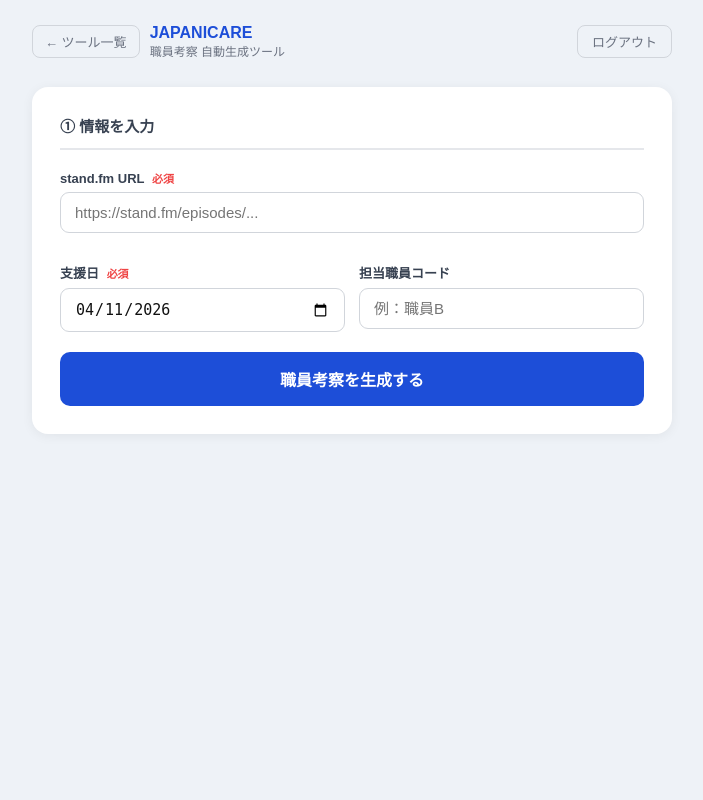
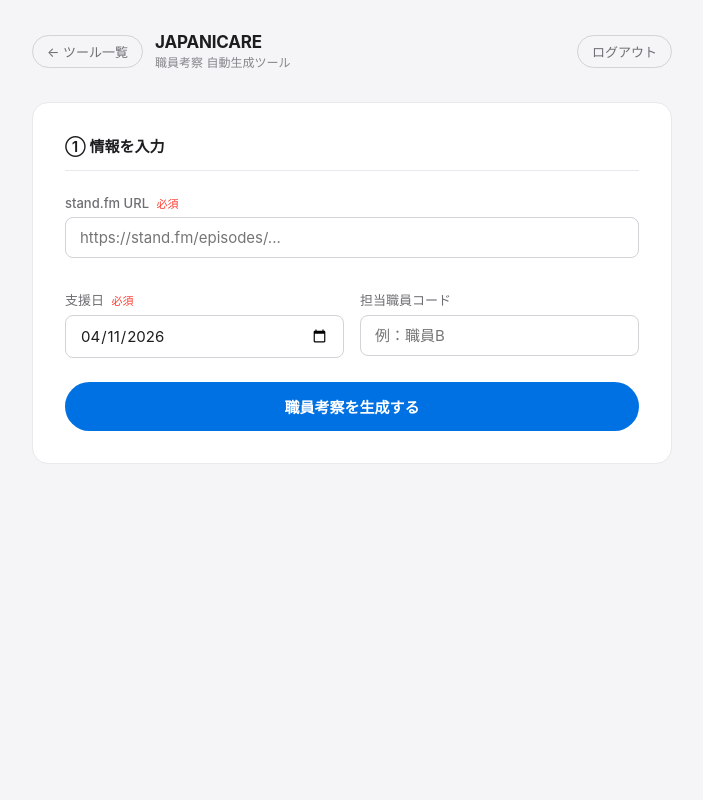
Before and after one commit to zitenweb-beep/japanicare-tools, a Flask app: page /kansan in a window 1280 px wide. Shown: the whole page, without its empty margins (288-991 px from the left). Run offline with Flask 3, Linux system fonts and the light colour scheme; the visitor is signed in with stand-in values (Sample User, id 1).

Commit message:
Add files via upload

```diff
--- a/templates/kansan.html
+++ b/templates/kansan.html
@@ -7,169 +7,193 @@
   <style>
     *, *::before, *::after { box-sizing: border-box; margin: 0; padding: 0; }
     body {
-      font-family: 'Hiragino Kaku Gothic ProN', 'Hiragino Sans', 'Meiryo', sans-serif;
-      background: #eef2f7;
+      font-family: -apple-system, BlinkMacSystemFont, "Hiragino Sans", "Hiragino Kaku Gothic ProN", "Noto Sans JP", sans-serif;
+      background: #F5F5F7;
       min-height: 100vh;
-      padding: 24px 16px 60px;
-      color: #111827;
+      padding: 32px 16px 80px;
+      color: #1D1D1F;
+      -webkit-font-smoothing: antialiased;
     }
 
     header {
       display: flex; align-items: center;
       justify-content: space-between;
-      max-width: 640px; margin: 0 auto 28px;
+      max-width: 640px; margin: 0 auto 32px;
     }
-    .header-left { display: flex; align-items: center; gap: 10px; }
+    .header-left { display: flex; align-items: center; gap: 12px; }
     .back {
-      font-size: 13px; color: #6b7280;
-      text-decoration: none; padding: 6px 12px;
-      border: 1px solid #d1d5db; border-radius: 8px;
+      font-size: 13px; color: #6E6E73;
+      text-decoration: none; padding: 6px 14px;
+      border: 1px solid #D2D2D7; border-radius: 9999px;
+      transition: all 150ms cubic-bezier(0.25, 0.1, 0.25, 1);
     }
-    .back:hover { background: #f3f4f6; }
-    .brand     { font-size: 16px; font-weight: 800; color: #1d4ed8; }
-    .brand-sub { font-size: 12px; color: #6b7280; }
+    .back:hover { background: #FFFFFF; }
+    .brand     { font-size: 17px; font-weight: 700; color: #1D1D1F; letter-spacing: -0.01em; }
+    .brand-sub { font-size: 12px; color: #86868B; margin-top: 1px; }
     .logout {
-      font-size: 13px; color: #6b7280; text-decoration: none;
-      padding: 6px 14px; border: 1px solid #d1d5db; border-radius: 8px;
+      font-size: 13px; color: #6E6E73; text-decoration: none;
+      padding: 6px 14px; border: 1px solid #D2D2D7; border-radius: 9999px;
+      transition: all 150ms cubic-bezier(0.25, 0.1, 0.25, 1);
     }
-    .logout:hover { background: #f3f4f6; }
+    .logout:hover { background: #FFFFFF; }
 
     .card {
-      background: #fff; border-radius: 16px; padding: 28px;
-      max-width: 640px; margin: 0 auto 20px;
-      box-shadow: 0 2px 12px rgba(0,0,0,0.06);
+      background: #FFFFFF; border-radius: 16px; padding: 32px;
+      max-width: 640px; margin: 0 auto 24px;
+      border: 1px solid #E8E8ED;
     }
     .card-title {
-      font-size: 15px; font-weight: 700; color: #374151;
-      margin-bottom: 20px; padding-bottom: 12px;
-      border-bottom: 2px solid #e5e7eb;
+      font-size: 15px; font-weight: 600; color: #1D1D1F;
+      margin-bottom: 24px; padding-bottom: 14px;
+      border-bottom: 1px solid #E8E8ED;
     }
 
-    .form-row { display: grid; grid-template-columns: 1fr 1fr; gap: 14px; }
+    .form-row { display: grid; grid-template-columns: 1fr 1fr; gap: 16px; }
     @media(max-width: 480px) { .form-row { grid-template-columns: 1fr; } }
     .form-group { margin-bottom: 16px; }
     .form-group.full { grid-column: 1 / -1; }
     label {
-      display: block; font-size: 13px; font-weight: 600;
-      color: #374151; margin-bottom: 6px;
+      display: block; font-size: 13px; font-weight: 500;
+      color: #6E6E73; margin-bottom: 6px;
     }
-    label .req { color: #ef4444; font-size: 11px; margin-left: 4px; }
+    label .req { color: #FF3B30; font-size: 11px; margin-left: 4px; }
     input[type="text"], input[type="date"], input[type="url"] {
-      width: 100%; padding: 11px 14px;
-      border: 1.5px solid #d1d5db; border-radius: 9px;
-      font-size: 15px; color: #111; outline: none;
-      transition: border-color 0.15s;
+      width: 100%; padding: 10px 14px;
+      border: 1px solid #D2D2D7; border-radius: 8px;
+      font-size: 15px; color: #1D1D1F; outline: none;
+      font-family: inherit;
+      transition: border-color 150ms cubic-bezier(0.25, 0.1, 0.25, 1),
+                  box-shadow 150ms cubic-bezier(0.25, 0.1, 0.25, 1);
+      background: #FFFFFF;
     }
-    input:focus { border-color: #1d4ed8; }
+    input:focus {
+      border-color: #0071E3;
+      box-shadow: 0 0 0 3px rgba(0, 113, 227, 0.15);
+    }
 
     #btn-generate {
-      width: 100%; padding: 15px;
-      background: #1d4ed8; color: #fff;
-      border: none; border-radius: 10px;
-      font-size: 16px; font-weight: 700;
-      cursor: pointer; transition: background 0.15s; margin-top: 4px;
+      width: 100%; padding: 14px;
+      background: #0071E3; color: #FFFFFF;
+      border: none; border-radius: 9999px;
+      font-size: 15px; font-weight: 600;
+      cursor: pointer;
+      font-family: inherit;
+      transition: background 150ms cubic-bezier(0.25, 0.1, 0.25, 1);
+      margin-top: 8px;
     }
-    #btn-generate:hover:not(:disabled) { background: #1e40af; }
-    #btn-generate:disabled { background: #93c5fd; cursor: not-allowed; }
+    #btn-generate:hover:not(:disabled) { background: #0077ED; }
+    #btn-generate:disabled { background: #0071E3; opacity: 0.4; cursor: not-allowed; }
 
-    #loading { display: none; text-align: center; padding: 20px 0 8px; }
+    #loading { display: none; text-align: center; padding: 24px 0 8px; }
     .spinner {
-      width: 40px; height: 40px;
-      border: 4px solid #e0e7ff; border-top-color: #1d4ed8;
-      border-radius: 50%; animation: spin 0.9s linear infinite;
+      width: 36px; height: 36px;
+      border: 3px solid #E8E8ED; border-top-color: #0071E3;
+      border-radius: 50%; animation: spin 0.8s linear infinite;
       margin: 0 auto 14px;
     }
     @keyframes spin { to { transform: rotate(360deg); } }
-    #step-label { font-size: 14px; color: #4b5563; font-weight: 500; }
-    .time-note  { font-size: 12px; color: #9ca3af; margin-top: 6px; }
+    #step-label { font-size: 14px; color: #6E6E73; font-weight: 500; }
+    .time-note  { font-size: 12px; color: #86868B; margin-top: 6px; }
 
     #error-box {
       display: none;
-      background: #fef2f2; border: 1.5px solid #fecaca;
-      color: #dc2626; border-radius: 10px;
+      background: #FFF5F5; border: 1px solid #FFD4D4;
+      color: #FF3B30; border-radius: 12px;
       padding: 14px 18px; font-size: 13px;
       line-height: 1.6; white-space: pre-wrap; margin-top: 16px;
     }
 
-    /* ── 複数利用者カード ── */
+    /* ── 結果エリア ── */
     #results-area { display: none; }
     .results-header {
-      font-size: 15px; font-weight: 700; color: #374151;
-      max-width: 640px; margin: 0 auto 12px;
+      font-size: 15px; font-weight: 600; color: #1D1D1F;
+      max-width: 640px; margin: 0 auto 16px;
     }
 
     .user-card {
-      background: #fff; border-radius: 16px; padding: 24px 28px;
-      max-width: 640px; margin: 0 auto 16px;
-      box-shadow: 0 2px 12px rgba(0,0,0,0.06);
+      background: #FFFFFF; border-radius: 16px; padding: 28px;
+      max-width: 640px; margin: 0 auto 20px;
+      border: 1px solid #E8E8ED;
     }
     .user-header {
       display: flex; align-items: center;
-      justify-content: space-between; margin-bottom: 14px;
+      justify-content: space-between; margin-bottom: 16px;
     }
     .user-name {
-      font-size: 15px; font-weight: 700; color: #1d4ed8;
-      background: #eff6ff; padding: 4px 14px;
-      border-radius: 20px;
+      font-size: 14px; font-weight: 600; color: #0071E3;
+      background: #F0F5FF; padding: 5px 16px;
+      border-radius: 9999px;
+      border: 1px solid #D0E2FF;
     }
     .char-count {
       font-size: 13px; font-weight: 600;
-      padding: 4px 12px; border-radius: 20px;
+      padding: 4px 14px; border-radius: 9999px;
     }
-    .char-ok   { background: #dcfce7; color: #16a34a; }
-    .char-warn { background: #fef9c3; color: #b45309; }
-    .char-over { background: #fee2e2; color: #dc2626; }
+    .char-ok   { background: #E8F9ED; color: #1B7D36; border: 1px solid #B8E6C8; }
+    .char-warn { background: #FFF3E0; color: #B36B00; border: 1px solid #FFD699; }
+    .char-over { background: #FFEAEA; color: #CC1818; border: 1px solid #FFB8B8; }
 
     .kansan-textarea {
-      width: 100%; padding: 14px 16px;
-      border: 1.5px solid #d1d5db; border-radius: 10px;
-      font-size: 15px; line-height: 1.75; color: #111;
-      resize: vertical; min-height: 130px;
-      font-family: 'Hiragino Kaku Gothic ProN', 'Hiragino Sans', 'Meiryo', sans-serif;
-      outline: none; transition: border-color 0.15s;
+      width: 100%; padding: 16px;
+      border: 1px solid #D2D2D7; border-radius: 12px;
+      font-size: 15px; line-height: 1.8; color: #1D1D1F;
+      resize: vertical; min-height: 140px;
+      font-family: -apple-system, BlinkMacSystemFont, "Hiragino Sans", "Hiragino Kaku Gothic ProN", "Noto Sans JP", sans-serif;
+      outline: none;
+      transition: border-color 150ms cubic-bezier(0.25, 0.1, 0.25, 1),
+                  box-shadow 150ms cubic-bezier(0.25, 0.1, 0.25, 1);
+      background: #FAFAFA;
     }
-    .kansan-textarea:focus { border-color: #1d4ed8; }
+    .kansan-textarea:focus {
+      border-color: #0071E3;
+      box-shadow: 0 0 0 3px rgba(0, 113, 227, 0.15);
+      background: #FFFFFF;
+    }
 
     .btn-copy {
-      width: 100%; margin-top: 10px; padding: 12px;
-      background: #059669; color: #fff;
-      border: none; border-radius: 10px;
-      font-size: 14px; font-weight: 700;
-      cursor: pointer; transition: background 0.15s;
+      width: 100%; margin-top: 12px; padding: 12px;
+      background: #0071E3; color: #FFFFFF;
+      border: none; border-radius: 9999px;
+      font-size: 14px; font-weight: 600;
+      cursor: pointer;
+      font-family: inherit;
+      transition: background 150ms cubic-bezier(0.25, 0.1, 0.25, 1);
     }
-    .btn-copy:hover { background: #047857; }
+    .btn-copy:hover { background: #0077ED; }
     .copy-ok {
       display: none; text-align: center;
-      color: #059669; font-size: 13px; font-weight: 600; margin-top: 6px;
+      color: #34C759; font-size: 13px; font-weight: 600; margin-top: 8px;
     }
 
     /* ── 文字起こし ── */
     .transcript-toggle {
-      display: block; width: 100%; background: none;
-      border: 1.5px solid #e5e7eb; border-radius: 9px;
-      padding: 10px 16px; font-size: 13px; color: #6b7280;
+      display: block; width: 100%; background: #FFFFFF;
+      border: 1px solid #E8E8ED; border-radius: 12px;
+      padding: 12px 16px; font-size: 13px; color: #6E6E73;
       cursor: pointer; text-align: left;
-      max-width: 640px; margin: 0 auto 12px;
-      font-family: inherit; transition: background 0.1s;
+      max-width: 640px; margin: 0 auto 16px;
+      font-family: inherit;
+      transition: background 150ms cubic-bezier(0.25, 0.1, 0.25, 1);
     }
-    .transcript-toggle:hover { background: #f9fafb; }
+    .transcript-toggle:hover { background: #F5F5F7; }
     #transcript-box {
       display: none;
-      padding: 14px 16px; background: #f9fafb;
-      border: 1px solid #e5e7eb; border-radius: 10px;
-      font-size: 13px; color: #4b5563; line-height: 1.7;
+      padding: 16px; background: #FAFAFA;
+      border: 1px solid #E8E8ED; border-radius: 12px;
+      font-size: 13px; color: #6E6E73; line-height: 1.8;
       white-space: pre-wrap; max-height: 240px; overflow-y: auto;
       max-width: 640px; margin: 0 auto 16px;
     }
 
     #btn-reset {
       display: none; width: 100%; max-width: 640px;
-      margin: 0 auto 0; padding: 11px;
-      background: none; border: 1.5px solid #d1d5db; border-radius: 10px;
-      font-size: 14px; color: #6b7280; cursor: pointer; font-family: inherit;
-      transition: background 0.1s; display: none;
+      margin: 0 auto 0; padding: 12px;
+      background: none; border: 1px solid #D2D2D7; border-radius: 9999px;
+      font-size: 14px; color: #6E6E73; cursor: pointer; font-family: inherit;
+      transition: all 150ms cubic-bezier(0.25, 0.1, 0.25, 1);
+      display: none;
     }
-    #btn-reset:hover { background: #f3f4f6; }
+    #btn-reset:hover { background: #FFFFFF; }
     .reset-wrap { max-width: 640px; margin: 0 auto; }
   </style>
 </head>
```
